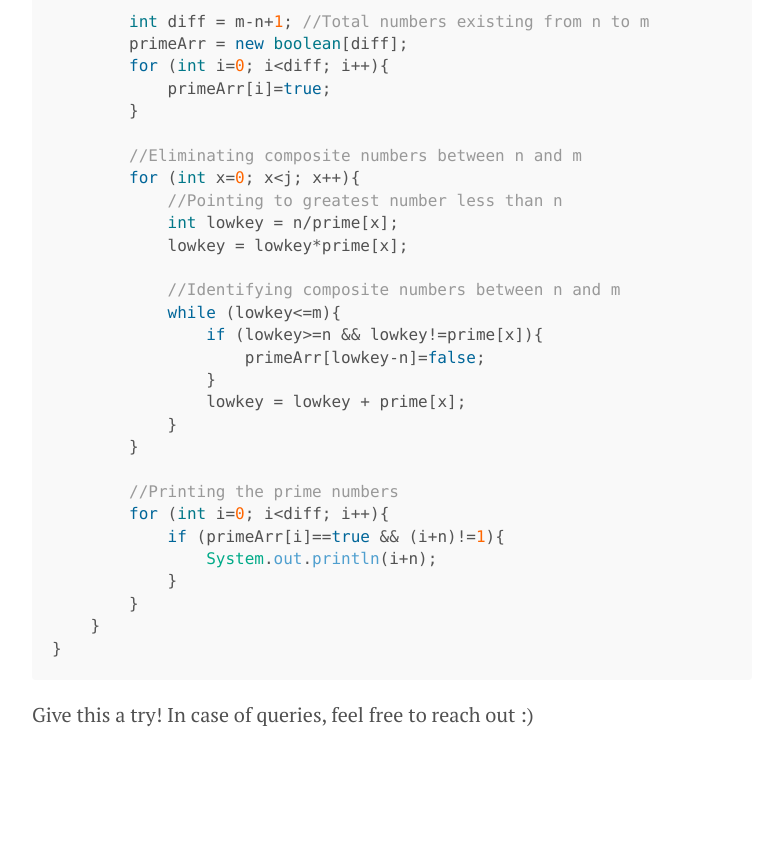
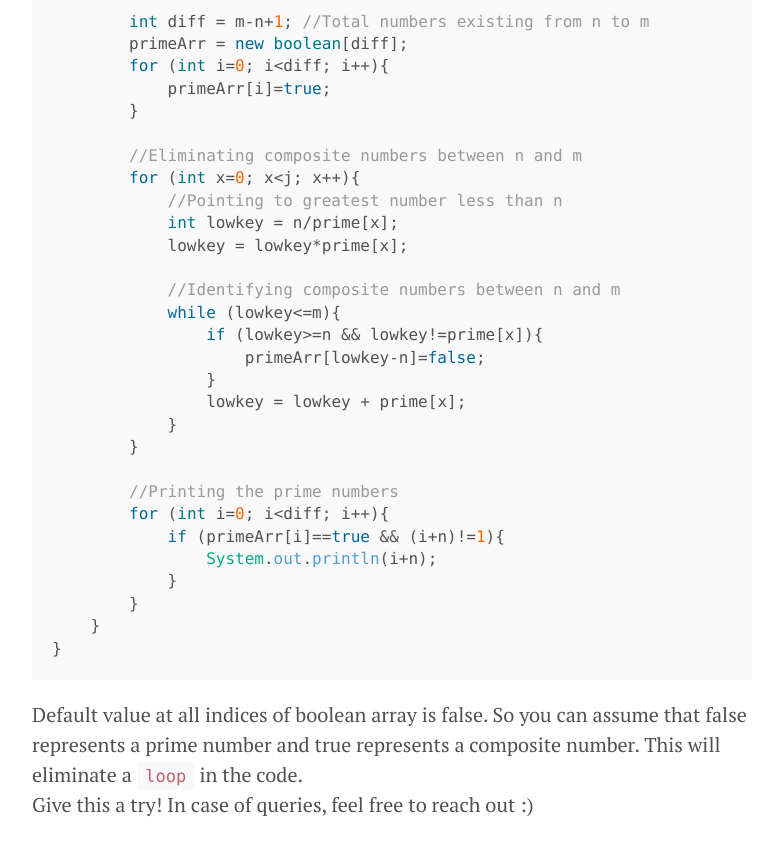
Before and after one commit to svaderia/GujjuCoders, a Jekyll site: the page built from _posts/2017-04-04-sieve-of-eratosthenes.md, in a window 1280 px wide and 900 px high, scrolled down 2310 px. Shown: the top 856 px of the window, without its empty margins (248-1025 px from the left). Built offline with Jekyll 4.4.1, drawn with Linux system fonts in a browser that asks for light colours; before the commit the page ends 3120 px from its top, so only the background shows below that.

Commit message:
Edit in post

````diff
--- a/_posts/2017-04-04-sieve-of-eratosthenes.md
+++ b/_posts/2017-04-04-sieve-of-eratosthenes.md
@@ -85,6 +85,7 @@ class PrimeNumber{
     }
 }
 ```
-
+Default value at all indices of boolean array is false. So you can assume that false represents a
+prime number and true represents a composite number. This will eliminate a `loop` in the code.
 Give this a try!
 In case of queries, feel free to reach out :)
````
